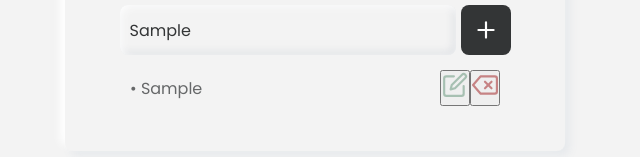
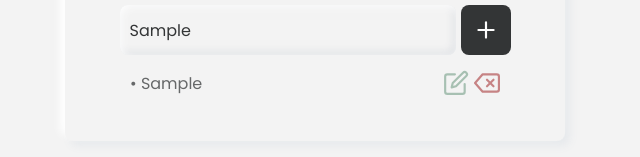
Before and after one commit to heyloh/react-basics, a React (Create React App) app: page / in a window 1280 px wide. Both pictures are taken after typing "Sample" into the empty fields and a click on the button 810 px from the left and 173 px from the top of the page. Shown: the part 143-300 px from the top of the page, without its empty margins (325-965 px from the left). Built offline with nearby package versions, Linux system fonts and the light colour scheme.

Commit message:
✨ Delete todo feature

```diff
--- a/src/components/Main.js
+++ b/src/components/Main.js
@@ -20,6 +20,16 @@ function Main() {
     setTodoList([...todoList, formatedNewTodo]);
   }
 
+  function handleDeleteTodo(e, index) {
+    const newTodos = [...todoList];
+    newTodos.splice(index, 1);
+    setTodoList([...newTodos]);
+  }
+
+  function handleEditTodo(e, index) {
+    console.log('Delete', index);
+  }
+
   return (
     <div className="main">
       <h1>Lista de Tarefas</h1>
@@ -32,18 +42,24 @@ function Main() {
       </form>
 
       <ul className="todo-list">
-        {todoList.map((todo) => (
+        {todoList.map((todo, index) => (
           <li key={todo}>
             •
             {' '}
             {todo}
             <div>
-              <button type="button">
-                <FiEdit size={26} color="#a7c0b2" />
-              </button>
-              <button type="button">
-                <FiDelete size={26} color="#c68384" />
-              </button>
+              <FiEdit
+                className="edit"
+                size={26}
+                color="#a7c0b2"
+                onClick={(e) => handleEditTodo(e, index)}
+              />
+              <FiDelete
+                className="delete"
+                size={26}
+                color="#c68384"
+                onClick={(e) => handleDeleteTodo(e, index)}
+              />
             </div>
           </li>
         ))}
```
